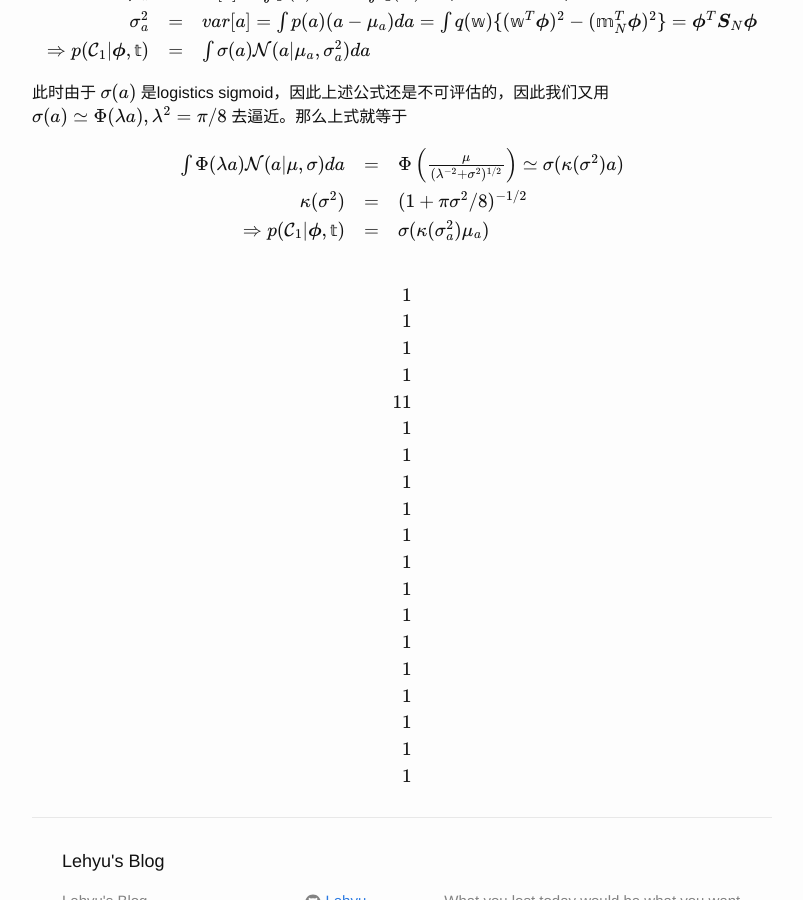
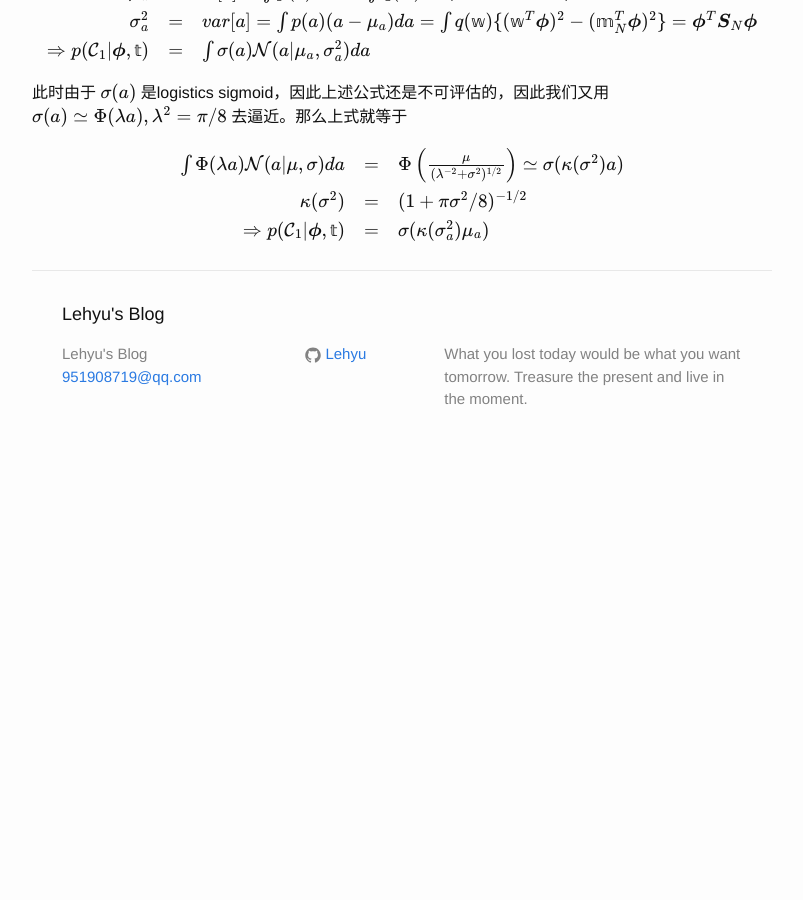
Before and after one commit to Lehyu/Blog, a Jekyll site: the page built from posts/ML/chapter4_prml.md, in a window 1280 px wide and 900 px high, scrolled down 13631 px. Shown: the whole window, without its empty margins (238-1041 px from the left). Built offline with Jekyll 4.4.1, drawn with Linux system fonts in a browser that asks for light colours; our own code applies the rules of GitHub Pages for plain Markdown files; formulas are drawn with MathJax 3; after the commit the page ends 14102 px from its top, so only the background shows below that.

Commit message:
notes of chapter4 of PRML

```diff
--- a/posts/ML/chapter4_prml.md
+++ b/posts/ML/chapter4_prml.md
@@ -593,30 +593,3 @@ $$\begin{equation}
 \Rightarrow p(\mathcal{C}_1\vert \boldsymbol\phi,\mathbb{t}) &=& \sigma(\kappa(\sigma_a^2)\mu_a)
 \end{array}
 \end{equation}$$
-
-
-
-$$\begin{equation}
-\begin{array}{rcl}
-\\
-1\\
-1\\
-1\\\
-1\\1
-1\\
-1\\
-1\\
-1\\
-1\\
-1\\
-1\\
-1\\
-1\\
-1\\
-1\\
-1\\
-1\\
-1\\
-1\\
-\end{array}
-\end{equation}$$
```
